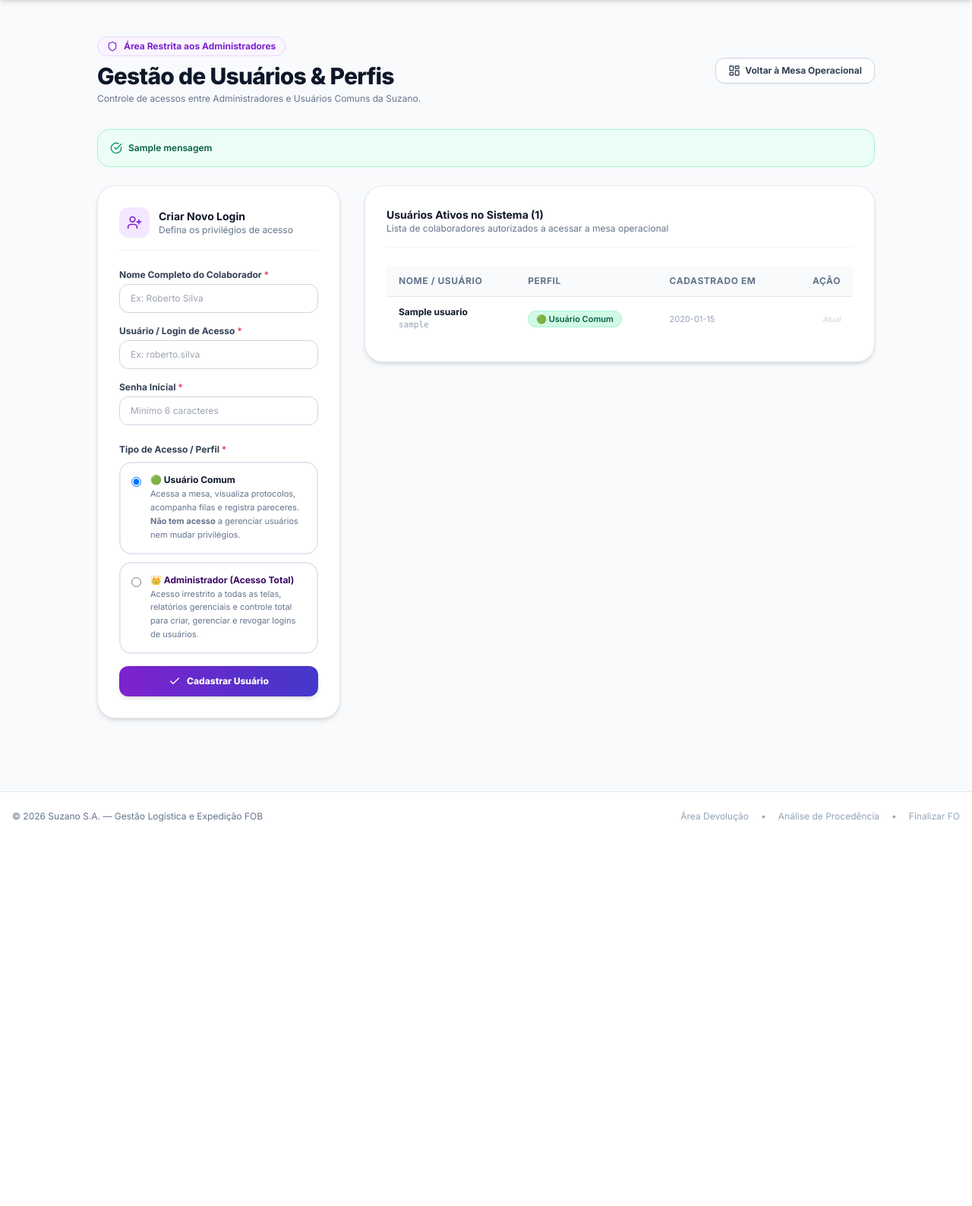
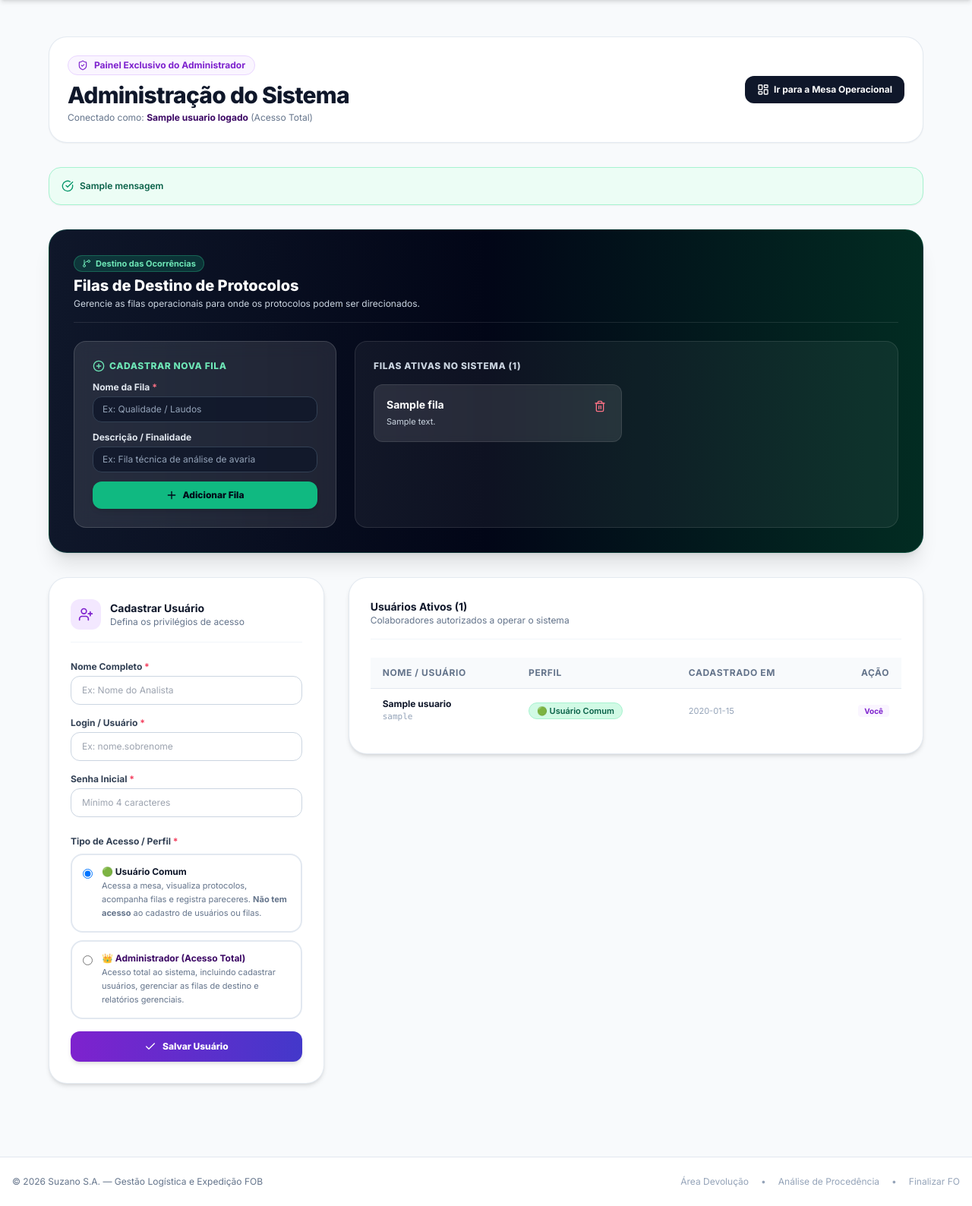
Before and after one commit to oiluiz681-gif/suzano-fob-tracker, a FastAPI app: template templates/admin_usuarios.html in a window 1280 px wide. Shown: the part 65-1653 px from the top of the page at 76% size. Before the commit the page ends 1147 px from the top, so only its background shows below. Run offline with FastAPI, Linux system fonts and the light colour scheme; the template is opened without the code that fills it: most values are stand-ins (such as "Sample title", 1, 10 or a date in 2020); some libraries are stand-ins or nearby versions.

Commit message:
Login obrigatorio para protocolos, admin Luiz Fernando Ferreira e gestao de filas

```diff
--- a/templates/admin_usuarios.html
+++ b/templates/admin_usuarios.html
@@ -1,42 +1,128 @@
 {% extends "base.html" %}
 
-{% block title %}Gestão de Usuários & Acessos | Suzano FOB Tracker{% endblock %}
+{% block title %}Painel do Administrador | Suzano FOB Tracker{% endblock %}
 
 {% block content %}
-<div class="py-6 max-w-5xl mx-auto">
+<div class="py-6 max-w-6xl mx-auto space-y-8">
 
   <!-- Cabeçalho da Área Administrativa -->
-  <div class="flex flex-col sm:flex-row sm:items-center sm:justify-between mb-8 gap-4">
+  <div class="flex flex-col sm:flex-row sm:items-center sm:justify-between gap-4 bg-white p-6 rounded-3xl border border-slate-200/90 shadow-sm">
     <div>
       <div class="inline-flex items-center space-x-2 bg-purple-50 text-purple-700 text-xs px-3 py-1 rounded-full mb-2 font-bold border border-purple-200">
-        <i data-lucide="shield" class="w-3.5 h-3.5"></i>
-        <span>Área Restrita aos Administradores</span>
+        <i data-lucide="shield-check" class="w-3.5 h-3.5"></i>
+        <span>Painel Exclusivo do Administrador</span>
       </div>
-      <h1 class="text-2xl sm:text-3xl font-extrabold text-slate-900 tracking-tight">Gestão de Usuários & Perfis</h1>
-      <p class="text-xs text-slate-500 mt-1">Controle de acessos entre Administradores e Usuários Comuns da Suzano.</p>
+      <h1 class="text-2xl sm:text-3xl font-extrabold text-slate-900 tracking-tight">Administração do Sistema</h1>
+      <p class="text-xs text-slate-500 mt-1">
+        Conectado como: <strong class="text-purple-950 font-bold">{{ usuario_logado.nome }}</strong> (Acesso Total)
+      </p>
     </div>
 
-    <a href="/painel" class="inline-flex items-center space-x-1.5 px-4 py-2 bg-white hover:bg-slate-50 border border-slate-300 text-slate-700 text-xs font-bold rounded-xl shadow-sm transition">
-      <i data-lucide="layout-dashboard" class="w-4 h-4"></i>
-      <span>Voltar à Mesa Operacional</span>
-    </a>
+    <div class="flex items-center space-x-2">
+      <a href="/painel" class="inline-flex items-center space-x-1.5 px-4 py-2.5 bg-slate-900 hover:bg-slate-800 text-white text-xs font-bold rounded-xl shadow-sm transition">
+        <i data-lucide="layout-dashboard" class="w-4 h-4"></i>
+        <span>Ir para a Mesa Operacional</span>
+      </a>
+    </div>
   </div>
 
   {% if mensagem %}
-  <div class="p-4 rounded-2xl bg-emerald-50 border border-emerald-200 text-emerald-800 text-xs font-semibold mb-6 flex items-center space-x-2">
+  <div class="p-4 rounded-2xl bg-emerald-50 border border-emerald-200 text-emerald-800 text-xs font-semibold flex items-center space-x-2 shadow-sm">
     <i data-lucide="check-circle" class="w-4 h-4 text-emerald-600"></i>
     <span>{{ mensagem }}</span>
   </div>
   {% endif %}
 
   {% if erro %}
-  <div class="p-4 rounded-2xl bg-rose-50 border border-rose-200 text-rose-800 text-xs font-semibold mb-6 flex items-center space-x-2">
+  <div class="p-4 rounded-2xl bg-rose-50 border border-rose-200 text-rose-800 text-xs font-semibold flex items-center space-x-2 shadow-sm">
     <i data-lucide="alert-octagon" class="w-4 h-4 text-rose-600"></i>
     <span>{{ erro }}</span>
   </div>
   {% endif %}
 
-  <!-- Grade: Formulário de Criação (Esquerda) e Lista de Usuários (Direita) -->
+  <!-- ======================================================== -->
+  <!-- BLOCO 1: CADASTRO E GERENCIAMENTO DE FILAS DE DESTINO    -->
+  <!-- ======================================================== -->
+  <div class="bg-gradient-to-r from-slate-900 via-slate-950 to-emerald-950 text-white rounded-3xl p-6 sm:p-8 shadow-xl border border-emerald-500/20">
+    <div class="flex flex-col sm:flex-row sm:items-center justify-between mb-6 pb-4 border-b border-white/10 gap-3">
+      <div>
+        <div class="inline-flex items-center space-x-1.5 bg-emerald-500/20 text-emerald-300 text-[11px] font-bold px-2.5 py-0.5 rounded-full mb-1 border border-emerald-400/30">
+          <i data-lucide="git-branch" class="w-3 h-3"></i>
+          <span>Destino das Ocorrências</span>
+        </div>
+        <h2 class="text-xl font-extrabold text-white">Filas de Destino de Protocolos</h2>
+        <p class="text-xs text-slate-300 mt-0.5">Gerencie as filas operacionais para onde os protocolos podem ser direcionados.</p>
+      </div>
+    </div>
+
+    <div class="grid grid-cols-1 lg:grid-cols-3 gap-6">
+
+      <!-- Formulário: Criar Nova Fila de Destino -->
+      <div class="bg-white/10 backdrop-blur-md p-6 rounded-2xl border border-white/15">
+        <h3 class="text-xs font-extrabold text-emerald-300 uppercase tracking-wider mb-3 flex items-center space-x-1.5">
+          <i data-lucide="plus-circle" class="w-4 h-4"></i>
+          <span>Cadastrar Nova Fila</span>
+        </h3>
+
+        <form action="/admin/filas/criar" method="POST" class="space-y-3 text-xs">
+          <div>
+            <label class="block text-slate-200 font-bold mb-1" for="nome_fila">Nome da Fila <span class="text-rose-400">*</span></label>
+            <input type="text" name="nome_fila" id="nome_fila" required placeholder="Ex: Qualidade / Laudos"
+                   class="w-full px-3 py-2 text-xs bg-slate-900/80 border border-slate-700 rounded-xl text-white placeholder-slate-400 focus:ring-2 focus:ring-emerald-400 focus:outline-none">
+          </div>
+
+          <div>
+            <label class="block text-slate-200 font-bold mb-1" for="descricao">Descrição / Finalidade</label>
+            <input type="text" name="descricao" id="descricao" placeholder="Ex: Fila técnica de análise de avaria"
+                   class="w-full px-3 py-2 text-xs bg-slate-900/80 border border-slate-700 rounded-xl text-white placeholder-slate-400 focus:ring-2 focus:ring-emerald-400 focus:outline-none">
+          </div>
+
+          <button type="submit" class="w-full py-2.5 bg-emerald-500 hover:bg-emerald-400 text-slate-950 font-extrabold rounded-xl shadow-md transition flex items-center justify-center space-x-1.5 mt-2">
+            <i data-lucide="plus" class="w-4 h-4"></i>
+            <span>Adicionar Fila</span>
+          </button>
+        </form>
+      </div>
+
+      <!-- Lista de Filas Ativas Cadastradas -->
+      <div class="lg:col-span-2 bg-white/5 rounded-2xl p-6 border border-white/10">
+        <h3 class="text-xs font-extrabold text-slate-300 uppercase tracking-wider mb-4">
+          Filas Ativas no Sistema ({{ filas|length }})
+        </h3>
+
+        <div class="grid grid-cols-1 sm:grid-cols-2 gap-3">
+          {% for f in filas %}
+          <div class="bg-white/10 backdrop-blur-sm p-4 rounded-xl border border-white/10 flex items-start justify-between">
+            <div>
+              <div class="flex items-center space-x-2">
+                <span class="font-bold text-sm text-white">{{ f.nome }}</span>
+                {% if f.nome == 'Área de Devolução' %}
+                  <span class="text-[9px] font-bold bg-amber-400/20 text-amber-300 px-1.5 py-0.5 rounded border border-amber-400/30">Inicial</span>
+                {% endif %}
+              </div>
+              {% if f.descricao %}
+                <p class="text-[11px] text-slate-300 mt-1 leading-relaxed">{{ f.descricao }}</p>
+              {% endif %}
+            </div>
+
+            {% if f.nome != 'Área de Devolução' %}
+            <form action="/admin/filas/{{ f.id }}/excluir" method="POST" onsubmit="return confirm('Deseja remover esta fila de destino?');" class="ml-2">
+              <button type="submit" class="text-rose-400 hover:text-rose-300 p-1 rounded hover:bg-rose-500/20 transition" title="Excluir Fila">
+                <i data-lucide="trash-2" class="w-4 h-4"></i>
+              </button>
+            </form>
+            {% endif %}
+          </div>
+          {% endfor %}
+        </div>
+      </div>
+
+    </div>
+  </div>
+
+  <!-- ======================================================== -->
+  <!-- BLOCO 2: CADASTRO E GERENCIAMENTO DE USUÁRIOS E PERFIS   -->
+  <!-- ======================================================== -->
   <div class="grid grid-cols-1 lg:grid-cols-3 gap-8">
 
     <!-- Card: Cadastrar Novo Usuário (1 Coluna) -->
@@ -47,7 +133,7 @@
           <i data-lucide="user-plus" class="w-5 h-5"></i>
         </div>
         <div>
-          <h2 class="text-sm font-bold text-slate-900">Criar Novo Login</h2>
+          <h2 class="text-sm font-bold text-slate-900">Cadastrar Usuário</h2>
           <p class="text-xs text-slate-500">Defina os privilégios de acesso</p>
         </div>
       </div>
@@ -56,17 +142,17 @@
 
         <div>
           <label class="block font-bold text-slate-700 mb-1" for="nome">
-            Nome Completo do Colaborador <span class="text-rose-500">*</span>
+            Nome Completo <span class="text-rose-500">*</span>
           </label>
-          <input type="text" name="nome" id="nome" required placeholder="Ex: Roberto Silva"
+          <input type="text" name="nome" id="nome" required placeholder="Ex: Nome do Analista"
                  class="w-full px-3.5 py-2.5 text-xs border border-slate-300 rounded-xl focus:ring-2 focus:ring-purple-500 focus:border-purple-500">
         </div>
 
         <div>
           <label class="block font-bold text-slate-700 mb-1" for="username">
-            Usuário / Login de Acesso <span class="text-rose-500">*</span>
+            Login / Usuário <span class="text-rose-500">*</span>
           </label>
-          <input type="text" name="username" id="username" required placeholder="Ex: roberto.silva"
+          <input type="text" name="username" id="username" required placeholder="Ex: nome.sobrenome"
                  class="w-full px-3.5 py-2.5 text-xs border border-slate-300 rounded-xl focus:ring-2 focus:ring-purple-500 focus:border-purple-500">
         </div>
 
@@ -74,7 +160,7 @@
           <label class="block font-bold text-slate-700 mb-1" for="senha">
             Senha Inicial <span class="text-rose-500">*</span>
           </label>
-          <input type="password" name="senha" id="senha" required placeholder="Mínimo 6 caracteres"
+          <input type="password" name="senha" id="senha" required placeholder="Mínimo 4 caracteres"
                  class="w-full px-3.5 py-2.5 text-xs border border-slate-300 rounded-xl focus:ring-2 focus:ring-purple-500 focus:border-purple-500">
         </div>
 
@@ -90,7 +176,7 @@
               <div>
                 <span class="block text-xs font-bold text-slate-900">🟢 Usuário Comum</span>
                 <span class="block text-[11px] text-slate-500 leading-relaxed mt-0.5">
-                  Acessa a mesa, visualiza protocolos, acompanha filas e registra pareceres. <strong>Não tem acesso</strong> a gerenciar usuários nem mudar privilégios.
+                  Acessa a mesa, visualiza protocolos, acompanha filas e registra pareceres. <strong>Não tem acesso</strong> ao cadastro de usuários ou filas.
                 </span>
               </div>
             </label>
@@ -100,7 +186,7 @@
               <div>
                 <span class="block text-xs font-bold text-purple-950">👑 Administrador (Acesso Total)</span>
                 <span class="block text-[11px] text-slate-500 leading-relaxed mt-0.5">
-                  Acesso irrestrito a todas as telas, relatórios gerenciais e controle total para criar, gerenciar e revogar logins de usuários.
+                  Acesso total ao sistema, incluindo cadastrar usuários, gerenciar as filas de destino e relatórios gerenciais.
                 </span>
               </div>
             </label>
@@ -110,7 +196,7 @@
         <button type="submit"
                 class="w-full py-3 bg-gradient-to-r from-purple-700 to-indigo-700 hover:from-purple-600 hover:to-indigo-600 text-white font-extrabold rounded-xl shadow-md transition-all flex items-center justify-center space-x-2 mt-4">
           <i data-lucide="check" class="w-4 h-4"></i>
-          <span>Cadastrar Usuário</span>
+          <span>Salvar Usuário</span>
         </button>
 
       </form>
@@ -124,8 +210,8 @@
 
         <div class="flex items-center justify-between mb-6 pb-4 border-b border-slate-100">
           <div>
-            <h2 class="text-sm font-bold text-slate-900">Usuários Ativos no Sistema ({{ usuarios|length }})</h2>
-            <p class="text-xs text-slate-500">Lista de colaboradores autorizados a acessar a mesa operacional</p>
+            <h2 class="text-sm font-bold text-slate-900">Usuários Ativos ({{ usuarios|length }})</h2>
+            <p class="text-xs text-slate-500">Colaboradores autorizados a operar o sistema</p>
           </div>
         </div>
 
@@ -161,14 +247,14 @@
                   {{ u.created_at[:10] }}
                 </td>
                 <td class="py-3 px-4 text-right">
-                  {% if u.id != usuario_logado.id and u.username != 'admin' %}
+                  {% if u.id != usuario_logado.id and u.id != 1 %}
                     <form action="/admin/usuarios/{{ u.id }}/excluir" method="POST" onsubmit="return confirm('Deseja realmente revogar o acesso deste usuário?');" class="inline">
                       <button type="submit" class="text-rose-600 hover:text-rose-800 p-1.5 rounded-lg hover:bg-rose-50 transition" title="Excluir Usuário">
                         <i data-lucide="trash-2" class="w-4 h-4"></i>
                       </button>
                     </form>
                   {% else %}
-                    <span class="text-[10px] text-slate-300 italic">Atual</span>
+                    <span class="text-[10px] text-purple-700 font-bold bg-purple-50 px-2 py-0.5 rounded">Você</span>
                   {% endif %}
                 </td>
               </tr>
```
